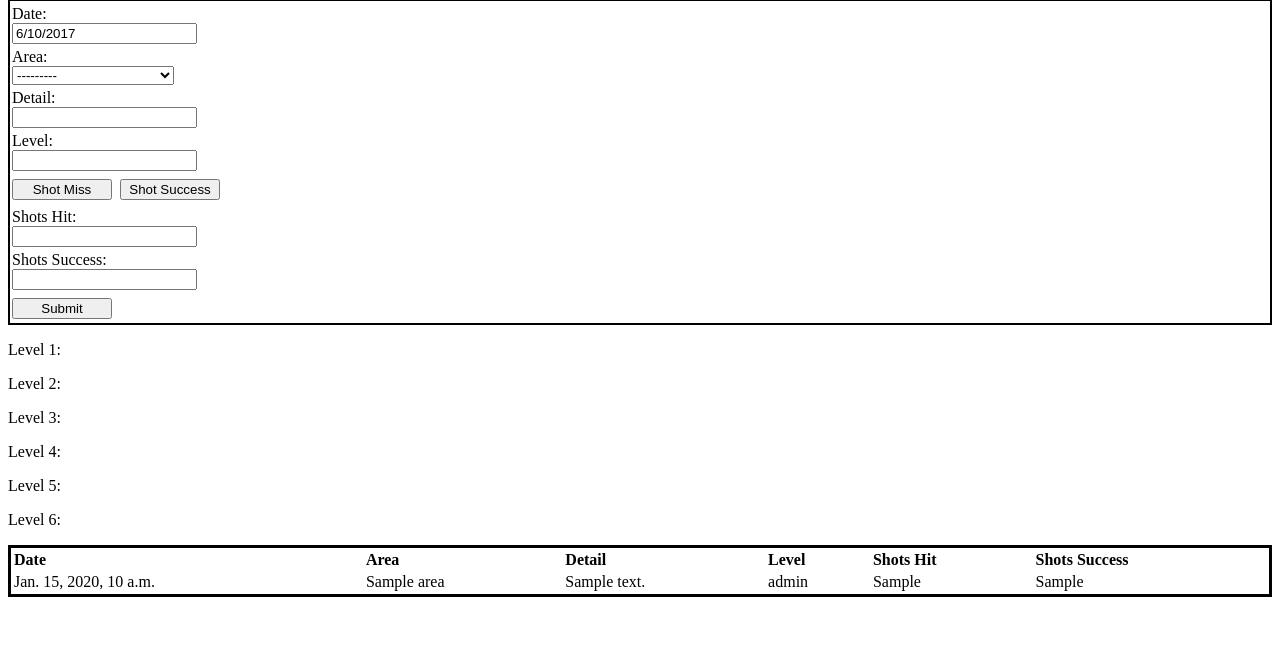
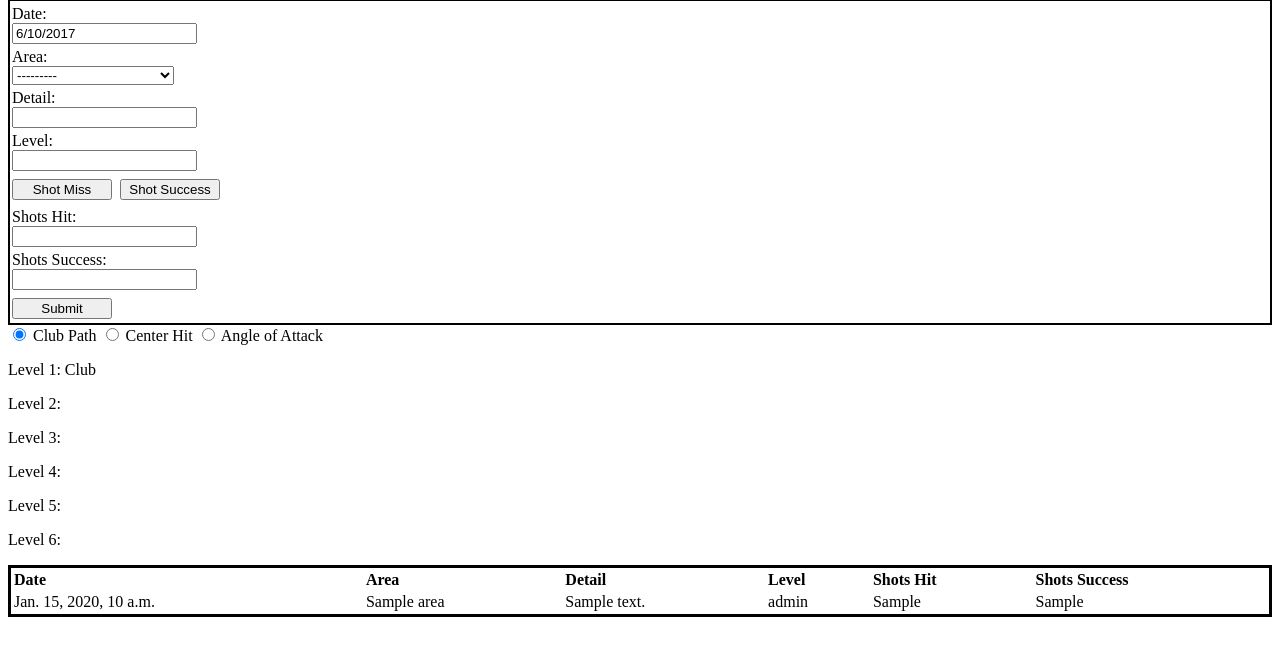
Before and after one commit to HunterProgram22/GBRange, a Django app: template Range/templates/Range/WoodsTechnical.html in a window 1280 px wide. Shown: the part 107-763 px from the top of the page. Run offline with Django 3.2, Linux system fonts and the light colour scheme; tables that the repository leaves empty hold one stand-in row (values such as "Sample post"); the template is opened without the code that fills it: values that come from a table or form of the project are taken from there, most other values are stand-ins (such as "Sample title", 1, 10 or a date in 2020); parts of the project's set-up code (start-up, migrations or seed data) failed here and were passed over.

Commit message:
Update WoodsTechnical.html

```diff
--- a/Range/templates/Range/WoodsTechnical.html
+++ b/Range/templates/Range/WoodsTechnical.html
@@ -69,8 +69,28 @@
     </form>
   </div>
 
-  <div id='topright'>
-    <p>Level 1: </p>
+  <input type="radio" name="data" onclick="showclub()" id="buttonclub" checked="checked"> Club Path
+  <input type="radio" name="data" onclick="showcenter()" id="buttonclub"> Center Hit
+  <input type="radio" name="data" onclick="showangle()" id="buttonclub"> Angle of Attack<br>
+
+  <div id='clubpath'>
+    <p>Level 1: Club </p>
+    <p>Level 2: </p>
+    <p>Level 3: </p>
+    <p>Level 4: </p>
+    <p>Level 5: </p>
+    <p>Level 6: </p>
+  </div>
+  <div id='centerstrike' style="display: none;">
+    <p>Level 1: Center </p>
+    <p>Level 2: </p>
+    <p>Level 3: </p>
+    <p>Level 4: </p>
+    <p>Level 5: </p>
+    <p>Level 6: </p>
+  </div>
+  <div id='angleofattack' style="display: none;">
+    <p>Level 1: Angle </p>
     <p>Level 2: </p>
     <p>Level 3: </p>
     <p>Level 4: </p>
@@ -109,6 +129,22 @@
     var stringdate = stringmonth + '/' + today.getDate() + '/' +
         today.getFullYear();
     document.getElementById('id_date').value = stringdate;
+
+    function showclub() {
+      document.getElementById('clubpath').style.display="block";
+      document.getElementById('angleofattack').style.display="none";
+      document.getElementById('centerstrike').style.display="none";
+    }
+    function showcenter() {
+      document.getElementById('clubpath').style.display="none";
+      document.getElementById('angleofattack').style.display="none";
+      document.getElementById('centerstrike').style.display="block";
+    }
+    function showangle() {
+      document.getElementById('clubpath').style.display="none";
+      document.getElementById('angleofattack').style.display="block";
+      document.getElementById('centerstrike').style.display="none";
+    }
 </script>
 
 {% endblock %}
```
